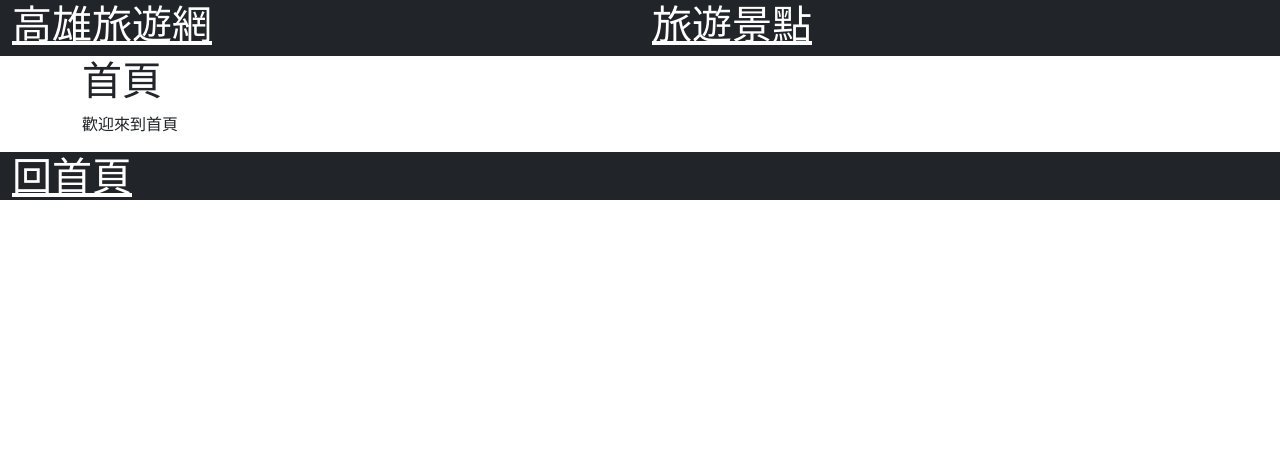
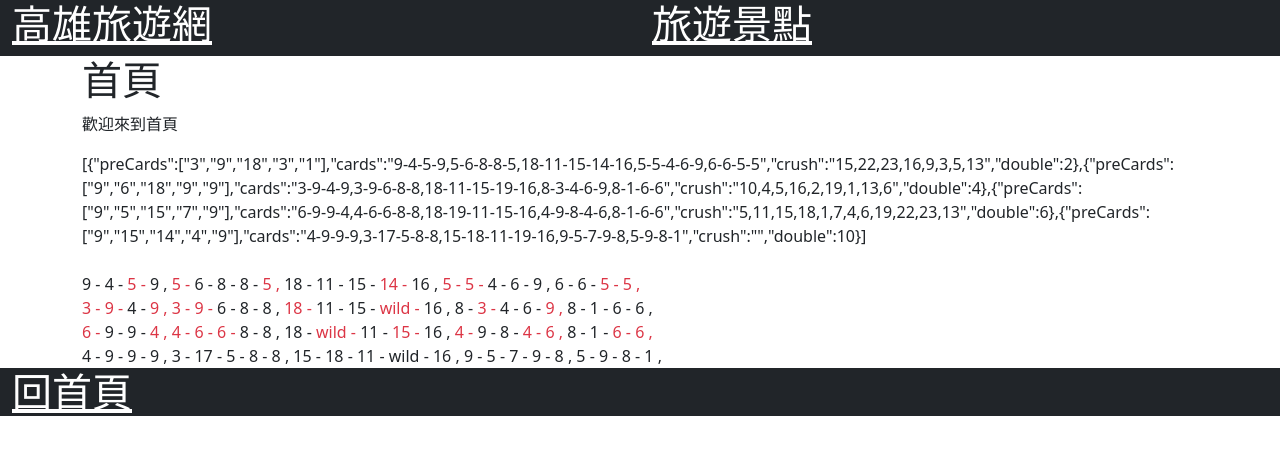
Before and after one commit to kimnTai/react-week3, a React (Vite) app: page /#/ in a window 1280 px wide. Shown: the top 454 px of the page. Built offline with nearby package versions, Linux system fonts and the light colour scheme.

Commit message:
[修改] 旅遊網製作

```diff
--- a/src/App.tsx
+++ b/src/App.tsx
@@ -1,16 +1,21 @@
 import { Routes, Route } from "react-router-dom";
+import Footer from "./components/Footer";
+import Header from "./components/Header";
+import Detail from "./views/Detail";
 import Home from "./views/Home";
-import Layout from "./views/Layout";
 import List from "./views/List";
 
 export default function App() {
     return (
-        <Routes>
-            <Route path="/" element={<Layout />}>
+        <div>
+            <Header />
+            <Routes>
                 <Route path="/" element={<Home />} />
                 <Route path="/list" element={<List />} />
+                <Route path=":id" element={<Detail />} />
                 <Route path="*" element={<h1>無此路徑</h1>} />
-            </Route>
-        </Routes>
+            </Routes>
+            <Footer />
+        </div>
     );
 }
--- /dev/null
+++ b/src/views/Detail.tsx
@@ -0,0 +1,6 @@
+import { useParams } from "react-router-dom";
+
+export default function Detail() {
+    const { id } = useParams();
+    return <div> {id}</div>;
+}
--- a/src/views/Home.tsx
+++ b/src/views/Home.tsx
@@ -1,8 +1,56 @@
 export default function Home() {
+    // 19 wild 20 scatter
+
+    const crushList = [
+        {
+            preCards: ["3", "9", "18", "3", "1"],
+            cards: "9-4-5-9,5-6-8-8-5,18-11-15-14-16,5-5-4-6-9,6-6-5-5",
+            crush: "15,22,23,16,9,3,5,13",
+            double: 2,
+        },
+        {
+            preCards: ["9", "6", "18", "9", "9"],
+            cards: "3-9-4-9,3-9-6-8-8,18-11-15-19-16,8-3-4-6-9,8-1-6-6",
+            crush: "10,4,5,16,2,19,1,13,6",
+            double: 4,
+        },
+        {
+            preCards: ["9", "5", "15", "7", "9"],
+            cards: "6-9-9-4,4-6-6-8-8,18-19-11-15-16,4-9-8-4-6,8-1-6-6",
+            crush: "5,11,15,18,1,7,4,6,19,22,23,13",
+            double: 6,
+        },
+        {
+            preCards: ["9", "15", "14", "4", "9"],
+            cards: "4-9-9-9,3-17-5-8-8,15-18-11-19-16,9-5-7-9-8,5-9-8-1",
+            crush: "",
+            double: 10,
+        },
+    ];
+
+    const test = crushList.map((v) => {
+        return (
+            <div>
+                {v.cards.split(/[-,]/).map((str, i) => {
+                    const isCrush = v.crush.split(",").includes(`${i + 1}`);
+                    return (
+                        <span className={isCrush ? "text-danger" : ""}>
+                            {str === "19" ? "wild" : str} {[3, 8, 13, 18, 22].includes(i) ? "," : "-"}{" "}
+                        </span>
+                    );
+                })}
+                <br />
+            </div>
+        );
+    });
+
     return (
         <div className="container">
             <h1>首頁</h1>
             <p>歡迎來到首頁</p>
+            <div>{JSON.stringify(crushList)}</div>
+            <br />
+            {test}
         </div>
     );
 }
--- a/src/views/Layout.tsx
+++ /dev/null
@@ -1,13 +0,0 @@
-import { Outlet } from "react-router-dom";
-import Footer from "../components/Footer";
-import Header from "../components/Header";
-
-export default function Layout() {
-    return (
-        <div>
-            <Header />
-            <Outlet />
-            <Footer />
-        </div>
-    );
-}
--- a/src/views/List.tsx
+++ b/src/views/List.tsx
@@ -17,18 +17,16 @@ export default function List() {
     return (
         <div className="container">
             <div className="row">
-                {data.map(({ Id, Name, Picture1 }) => {
-                    return (
+                {data.map(({ Id, Name, Picture1 }) => (
                     <Link to={`/${Id}`} key={Id} className="col-3">
                         <div className="card">
-                                <img src={Picture1} className="card-img-top" />
+                            <img className="card-img-top" height={150} src={Picture1} />
                             <div className="card-body">
                                 <p className="card-text">{Name}</p>
                             </div>
                         </div>
                     </Link>
-                    );
-                })}
+                ))}
             </div>
         </div>
     );
```
Lines whose indentation alone changed are shown as unchanged.
